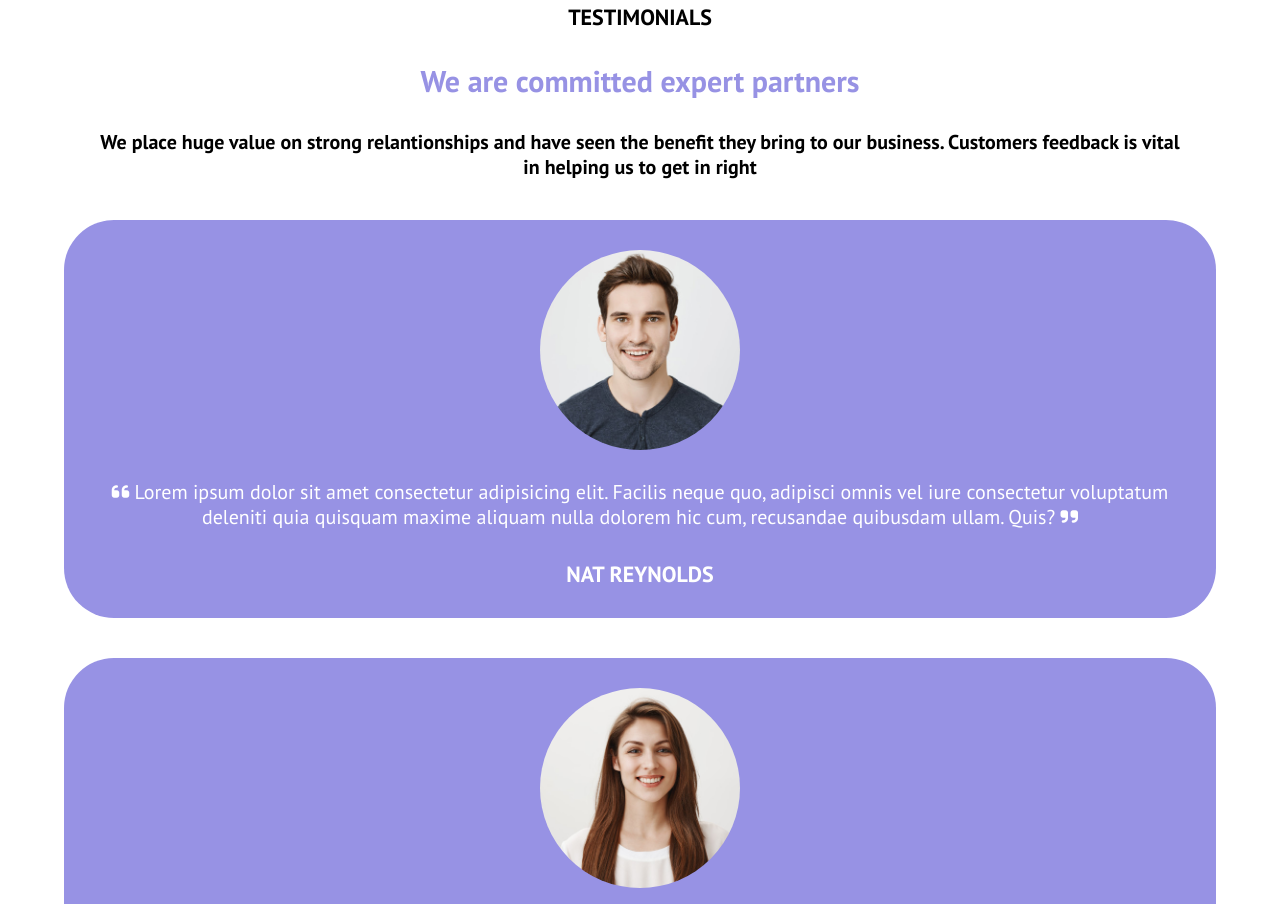
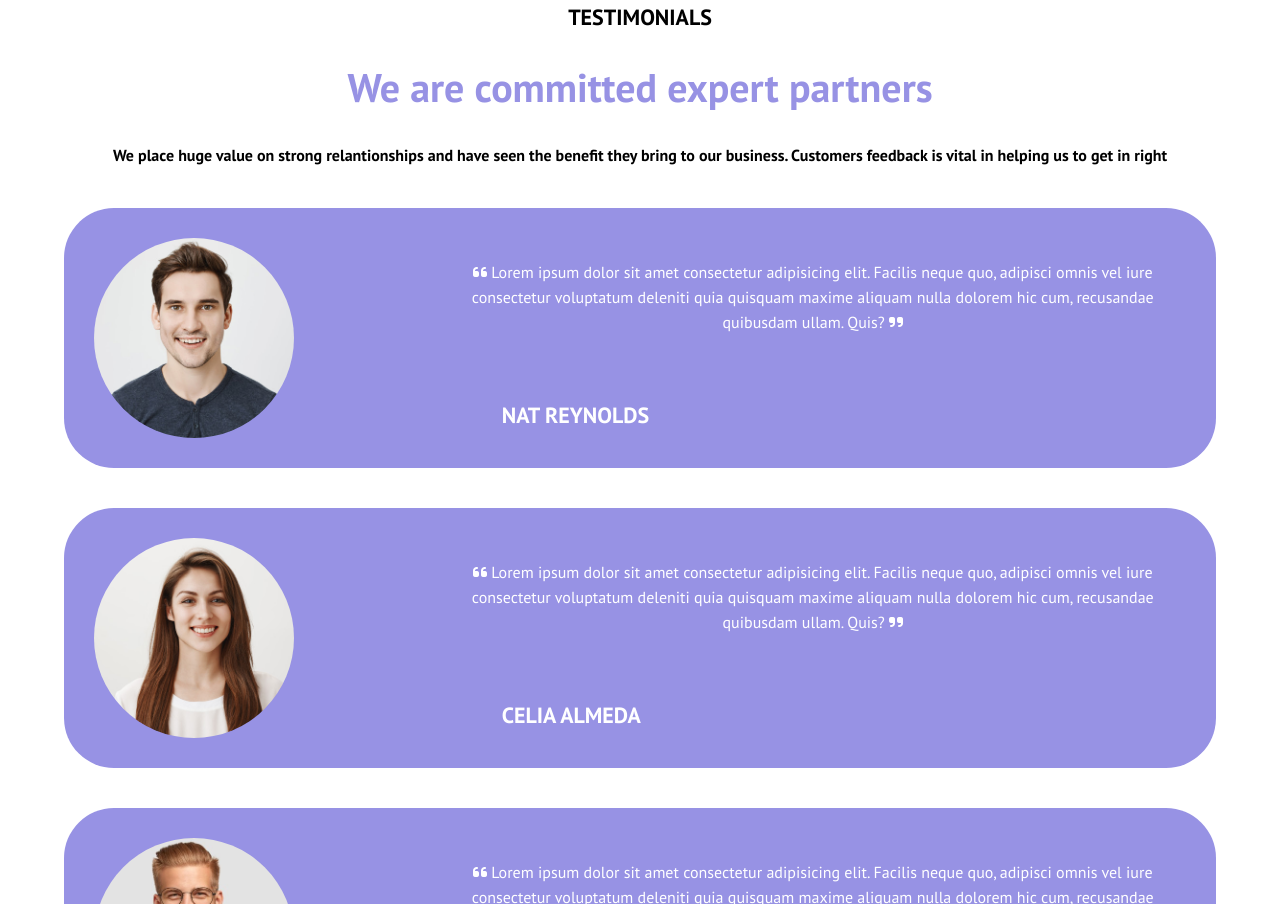
Before and after one commit to FedericoGuadagnoli/htmlcss-responsive-layout, a plain HTML site: page index.html in a window 1280 px wide. Shown: the part 4352-5256 px from the top of the page. Drawn offline with Linux system fonts and the light colour scheme.

Commit message:
Add media quary section testimonials

```diff
--- a/Css/style.css
+++ b/Css/style.css
@@ -434,6 +434,35 @@ footer a {
 
     * p {
         line-height: 25px;
+        font-size: 16px;
+    }
+
+    /* SECTION STRATEGIC PLANNING */
+
+    #testimonials h2 {
+        font-size: 40px;
+    }
+
+    #testimonials .testimonial {
+        align-items: flex-start;
+        position: relative;
+    }
+
+    .testimonial .image {
+        margin: 0;
+    }
+
+    .testimonial p {
+        width: 60%;
+        position: absolute;
+        left: 35%;
+        top: 20%;
+    }
+
+    .testimonial h4 {
+        position: absolute;
+        left: 38%;
+        top: 74%;
     }
 
 }
--- a/index.html
+++ b/index.html
@@ -110,7 +110,7 @@
                         </div>
                     </div>
                     <div class="col">
-                        <div class="card">
+                        <div class="card testimonial">
                             <div class="image bi1"></div>
                             <p>
                                 <i class="fa-solid fa-quote-left"></i>
@@ -121,7 +121,7 @@
                         </div>
                     </div>
                     <div class="col">
-                        <div class="card">
+                        <div class="card testimonial">
                             <div class="image bi2"></div>
                             <p>
                                 <i class="fa-solid fa-quote-left"></i>
@@ -132,7 +132,7 @@
                         </div>
                     </div>
                     <div class="col">
-                        <div class="card">
+                        <div class="card testimonial">
                             <div class="image bi3"></div>
                             <p>
                                 <i class="fa-solid fa-quote-left"></i>
```
